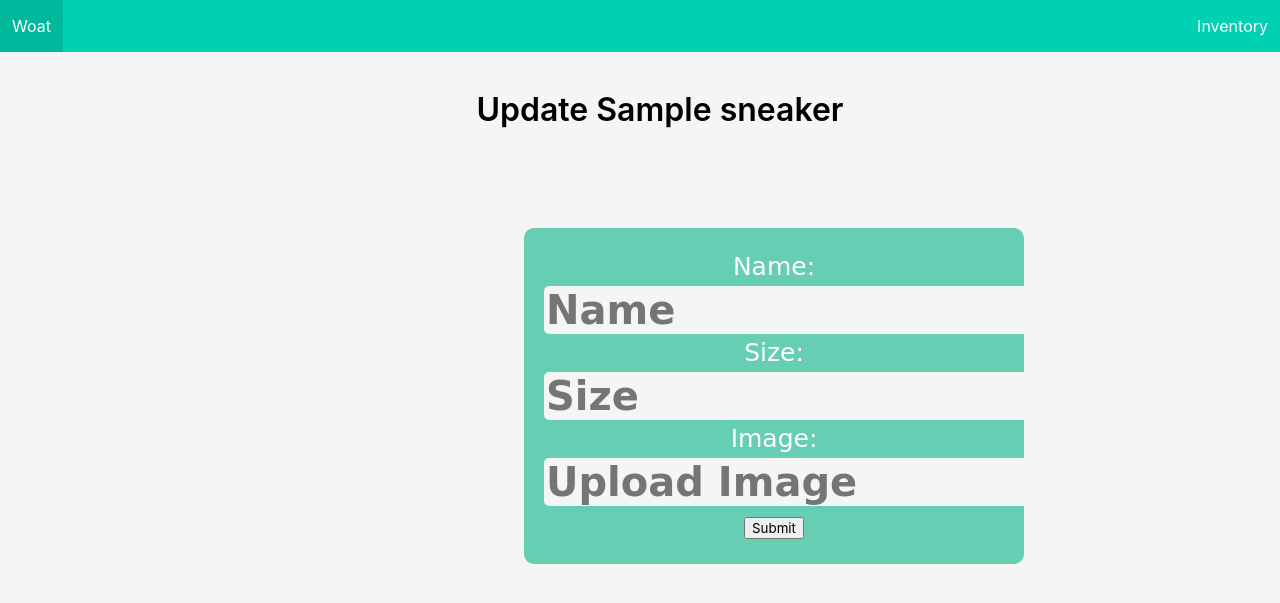
After one commit to justnyc187/woatCap_django, a Django app: page /inventory/1/update in a window 1280 px wide. The commit adds this page. Shown: the top 603 px of the page. Run offline with Django 3.2, Linux system fonts and the light colour scheme; tables that the repository leaves empty hold one stand-in row (values such as "Sample post").

Commit message:
Added update and detail routes, and css

```diff
--- a/main_app/templates/base.html
+++ b/main_app/templates/base.html
@@ -8,6 +8,7 @@
     <meta http-equiv="X-UA-Compatible" content="IE=edge" />
     <meta name="viewport" content="width=device-width, initial-scale=1.0" />
     <link rel="stylesheet" href="https://cdn.jsdelivr.net/npm/bulma@0.9.2/css/bulma.min.css">
+    <link rel="stylesheet" href="https://cdnjs.cloudflare.com/ajax/libs/font-awesome/5.15.3/css/all.min.css">
     <script src="https://code.jquery.com/jquery-3.6.0.min.js"
         integrity="sha256-/xUj+3OJU5yExlq6GSYGSHk7tPXikynS7ogEvDej/m4=" crossorigin="anonymous"></script>
         <link rel="stylesheet" href="{% static 'styles/main.css' %}" />
--- a/main_app/templates/inventory_detail.html
+++ b/main_app/templates/inventory_detail.html
@@ -15,14 +15,14 @@
 <!-- </div> -->
 <div class="detail__container">
     <div class="buttons">
-        <a href="" class="button is-info">
+        <a href="{% url "inventory_update" sneaker.pk %}" class="button is-info">
             <span class="icon">
-                <i class="fas fa-edit"> Edit</i>
+                <i class="fas fa-edit"></i>
             </span>
         </a>
         <a href="" class="button is-danger">
             <span class="icon">
-                <i class="fas fa-trash-alt"> Delete</i>
+                <i class="fas fa-trash-alt"></i>
             </span>
         </a>
     </div>
--- a/main_app/templates/inventory_list.html
+++ b/main_app/templates/inventory_list.html
@@ -26,7 +26,7 @@
 
 
 
-    <a href="">
+    <a href="{% url "inventory_detail" Sneaker.pk %}">
         <div class="card">
             <div class="card-image">
                 <figure class="image is-square">
--- /dev/null
+++ b/main_app/templates/inventory_update.html
@@ -0,0 +1,22 @@
+{% extends 'base.html' %} {% block content %}
+
+<h1 class="title inv-title">Update {{ sneaker.name }}</h1>
+
+
+
+<div class="new-div">
+    <form method="post">
+
+        {% csrf_token %}
+
+        Name: <input class="new-input" type="text" name="name" placeholder="Name">
+        Size: <input class="new-input" type="text" name="size" placeholder="Size">
+        Image: <input class="new-input" type="text" placeholder="Upload Image" name="image"
+            accept="image/png, image/jpeg">
+
+        <input class="new-btn" type="submit" value="Submit">
+
+    </form>
+</div>
+
+{% endblock %}
--- a/main_app/urls.py
+++ b/main_app/urls.py
@@ -5,5 +5,7 @@ urlpatterns = [
     path('', views.Home.as_view(), name="home"),
     path('inventory/', views.InventoryList.as_view(), name="inventory_list"),
     path('inventory/new', views.InventoryCreate.as_view(), name="inventory_create"),
-    path('inventory/<int:pk>/', views.InventoryDetail.as_view(), name="inventory_detail")
+    path('inventory/<int:pk>/', views.InventoryDetail.as_view(), name="inventory_detail"),
+    path('inventory/<int:pk>/update', views.InventoryUpdate.as_view(),
+         name="inventory_update")
 ]
--- a/main_app/views.py
+++ b/main_app/views.py
@@ -1,8 +1,9 @@
 from django.shortcuts import render
+from django.urls import reverse
 from django.views import View
 from django.views.generic.base import TemplateView
 from django.views.generic import DetailView
-from django.views.generic.edit import CreateView
+from django.views.generic.edit import CreateView, UpdateView
 from django.http import HttpResponse
 
 #import models
@@ -40,3 +41,11 @@ class InventoryCreate(CreateView):
 class InventoryDetail(DetailView):
     model = Sneaker
     template_name = "inventory_detail.html"
+
+class InventoryUpdate(UpdateView):
+    model = Sneaker
+    fields = ['name', 'image', 'size']
+    template_name = "inventory_update.html"
+
+    def get_success_url(self):
+        return reverse('inventory_detail', kwargs={'pk': self.object.pk})
```
Also changed, not shown: main_app/static/styles/main.css (line endings or trailing spaces).
